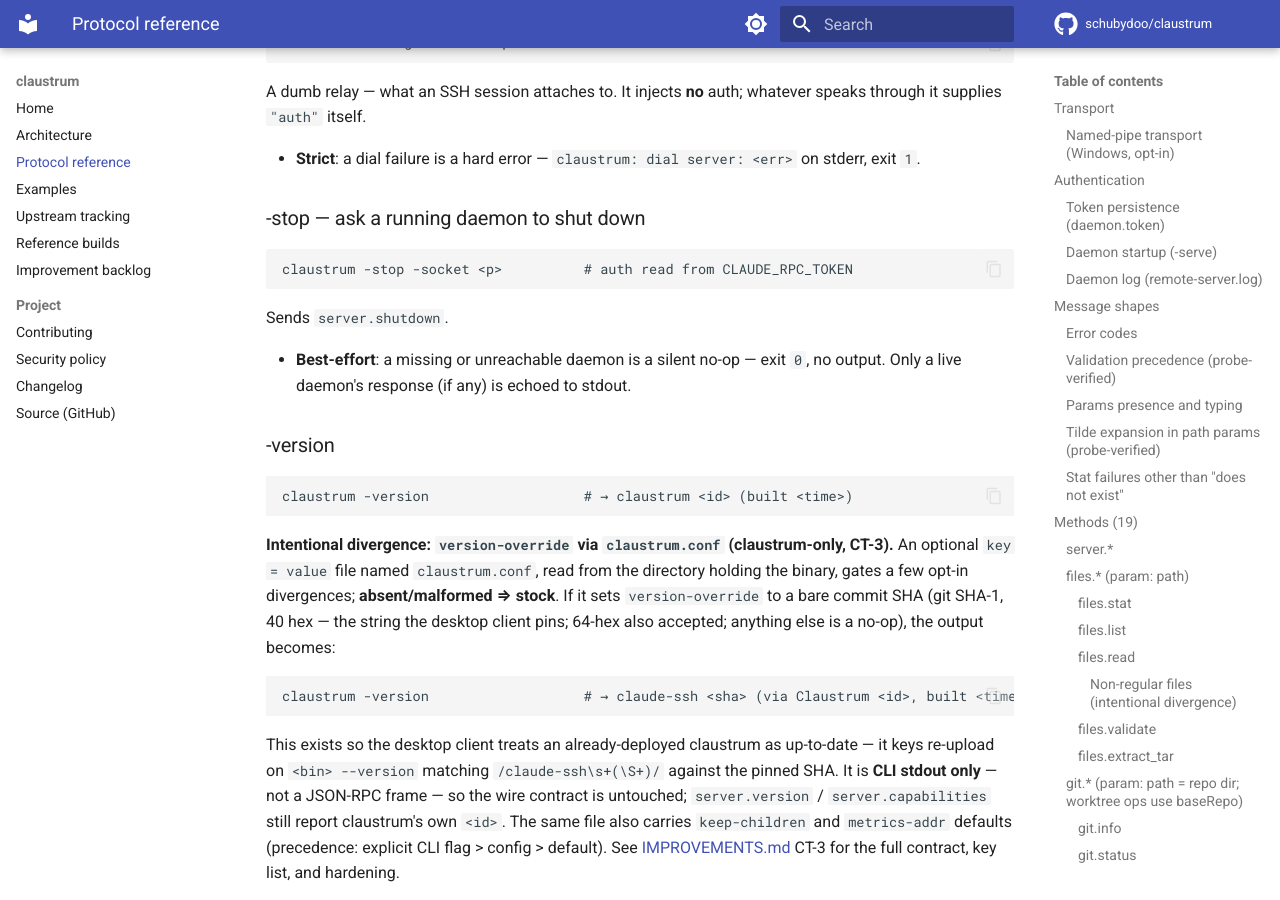
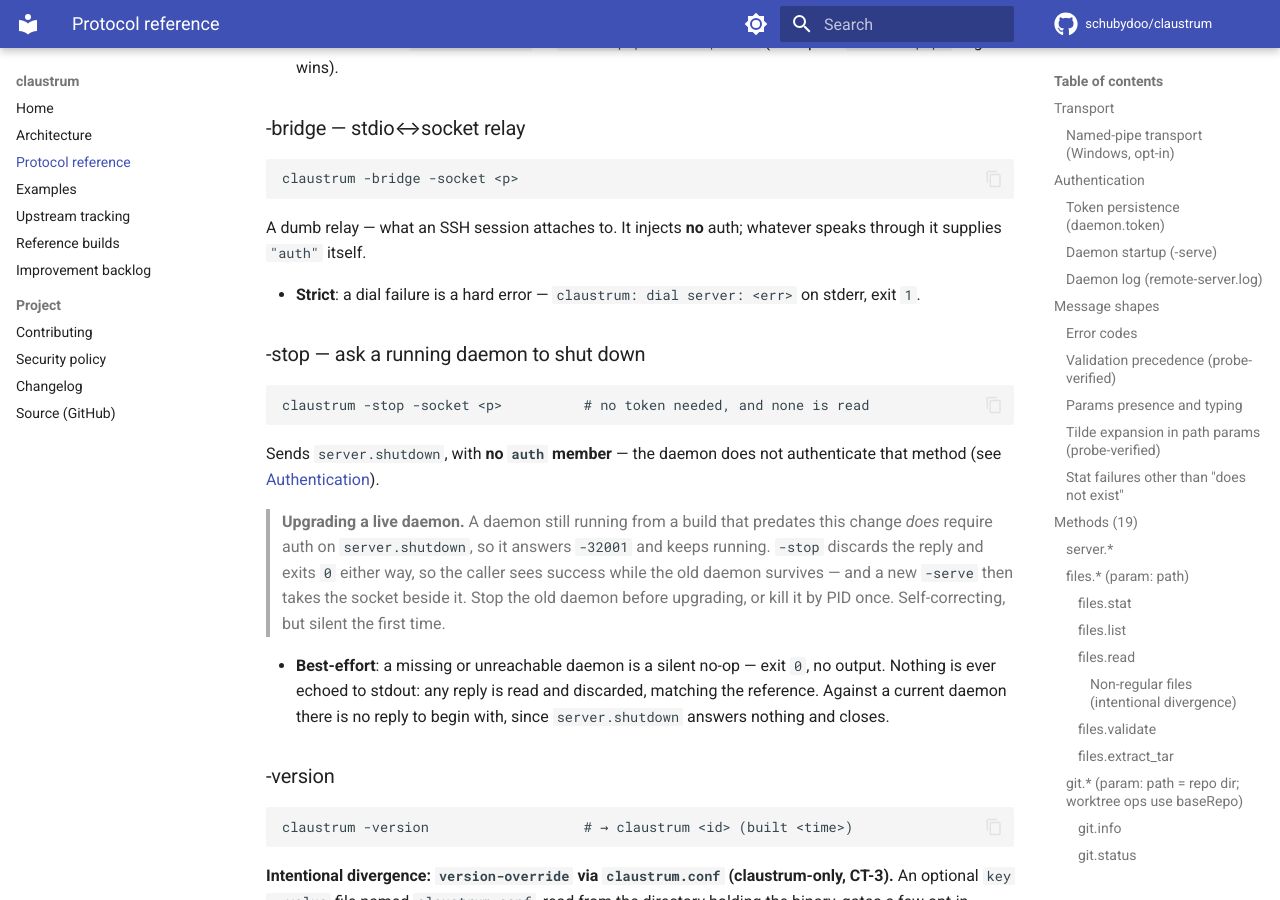
Before and after one commit to schubydoo/claustrum, an MkDocs documentation site: the page built from docs/PROTOCOL.md, in a window 1280 px wide and 900 px high, scrolled down 21039 px. Built offline with MkDocs 1.6.1 and Material for MkDocs 9.7.7, drawn with Linux system fonts in a browser that asks for light colours; comment, search, counter and statistics services are not loaded; some of the changed text lies outside the part shown.

Commit message:
docs: complete the shutdown-auth contract outside PROTOCOL.md
SECURITY.md, README.md, CLAUDE.md and EXAMPLES.md still said -stop reads
CLAUDE_RPC_TOKEN and that the token gates every method; SECURITY.md is where the
threat model lives, so it owed the exposure note. Also fixes PROTOCOL.md's
validation-precedence rule, which contradicted the new behaviour, and its -stop
block, which claimed a reply is echoed.

````diff
--- a/docs/PROTOCOL.md
+++ b/docs/PROTOCOL.md
@@ -47,7 +47,8 @@ unchanged whether a request arrives over the socket or the pipe.
   stale file and dial a pipe that no longer exists.
 - **Same auth.** Requests over the pipe carry the same in-band `"auth":"<token>"`;
   the `daemon.token` handshake is unchanged, so a client discovers the token and
-  the pipe name the same way.
+  the pipe name the same way. The `server.shutdown` exemption below applies over
+  the pipe too — it is the same dispatch.
 - **Owner-only + local.** The pipe is local by two independent mechanisms: an
   owner-only DACL (SDDL `D:P(A;;GA;;;<current-user-SID>)` — GENERIC_ALL to the
   daemon user's SID and to no world principal), the named-pipe analogue of the
@@ -69,8 +70,9 @@ The exemption covers auth ONLY — a shutdown frame with a bad or absent
 other method rejects an unauthenticated request with `-32001`. The server's expected token
 comes from `-token-file` (read once at startup, then **unlinked**) or `-token-fd`
 (read from an open descriptor, forwarded to the daemon over a pipe — no temp
-file); for the `-bridge`/`-stop` clients it comes from the `CLAUDE_RPC_TOKEN`
-environment variable. A bad or missing token →
+file); for the `-bridge` client it comes from the `CLAUDE_RPC_TOKEN`
+environment variable. `-stop` needs no credential and reads no token from
+anywhere. A bad or missing token →
 `-32001 Unauthorized: invalid or missing auth token` (also logged
 `[Server] Unauthorized request: method=…, id=…`).
 
@@ -197,6 +199,11 @@ A request is checked in the order **parse → auth → version → method → pa
   (no `auth` *and* a missing/wrong `jsonrpc`) reports `-32001 Unauthorized`,
   not the version error.
 - Only once auth passes is `jsonrpc == "2.0"` enforced.
+- **`server.shutdown` is the exception**, because auth is skipped for it
+  entirely (see [Authentication](#authentication)). A shutdown frame missing
+  *both* `auth` and `jsonrpc` therefore surfaces `-32600 Invalid JSON-RPC
+  version`, not `-32001` — the version gate still applies to it, and the daemon
+  stays up.
 
 ### Params presence and typing
 
@@ -841,7 +848,8 @@ Self-daemonizes (reparents to init / detached), extracts the login-shell PATH
 - Missing both flags →
   `claustrum: daemonized child requires --token-file or --token-fd`, exit `1`.
 - `CLAUDE_RPC_TOKEN` is **not** accepted for `-serve` (it is only for the
-  `-bridge`/`-stop` clients) — the daemon never starts unauthenticated.
+  `-bridge` client; `-stop` reads no token) — the daemon never starts
+  unauthenticated.
 - The token is read as a **line**: one trailing `\n`/`\r\n` is stripped; spaces
   and other surrounding whitespace are preserved verbatim (a token file ending
   in a newline still authenticates).
@@ -953,13 +961,23 @@ whatever speaks through it supplies `"auth"` itself.
 ### -stop — ask a running daemon to shut down
 
 ```text
-claustrum -stop -socket <p>          # auth read from CLAUDE_RPC_TOKEN
+claustrum -stop -socket <p>          # no token needed, and none is read
 ```
 
-Sends `server.shutdown`.
+Sends `server.shutdown`, with **no `auth` member** — the daemon does not
+authenticate that method (see [Authentication](#authentication)).
+
+> **Upgrading a live daemon.** A daemon still running from a build that predates
+> this change *does* require auth on `server.shutdown`, so it answers `-32001`
+> and keeps running. `-stop` discards the reply and exits `0` either way, so the
+> caller sees success while the old daemon survives — and a new `-serve` then
+> takes the socket beside it. Stop the old daemon before upgrading, or kill it by
+> PID once. Self-correcting, but silent the first time.
 
 - **Best-effort**: a missing or unreachable daemon is a silent no-op — exit
-  `0`, no output. Only a live daemon's response (if any) is echoed to stdout.
+  `0`, no output. Nothing is ever echoed to stdout: any reply is read and
+  discarded, matching the reference. Against a current daemon there is no reply
+  to begin with, since `server.shutdown` answers nothing and closes.
 
 ### -version
 
````
Also changed, not shown: CLAUDE.md (+4 -1 lines), README.md (+4 -2 lines), SECURITY.md (+10 -1 lines), docs/EXAMPLES.md (+2 -1 lines).
